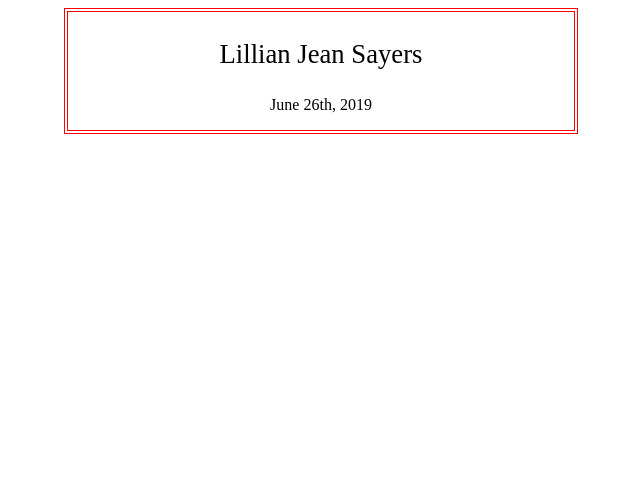
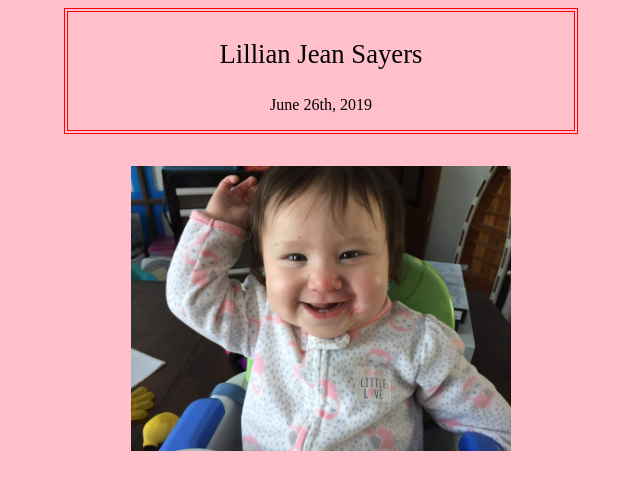
Before and after one commit to SoldierOfMisfortune/lilly, a plain HTML site: page index.html in a window 1280 px wide. Shown: the whole page, without its empty margins (319-959 px from the left). Drawn offline with Linux system fonts and the light colour scheme.

Commit message:
added picture of lilly

```diff
--- a/index.html
+++ b/index.html
@@ -10,5 +10,8 @@
 			<p class="name">Lillian Jean Sayers</p>
 			<p class="date">June 26th, 2019</p>
 		</section>
+		<section>
+			<img class="lilly-pic" src="lilly.jpeg">
+		</section>
 	</body>
 </html>
--- a/style.css
+++ b/style.css
@@ -12,3 +12,16 @@ p.name {
 p.date {
 	text-align: center;
 }
+
+body {
+	background-color: pink;
+}
+
+img.lilly-pic {
+	display: block;
+	width: 30%;
+	height: auto;
+	margin-left: auto;
+	margin-right: auto;
+	padding-top: 2em;
+}
```
Also changed, not shown: lilly.jpeg (added).
